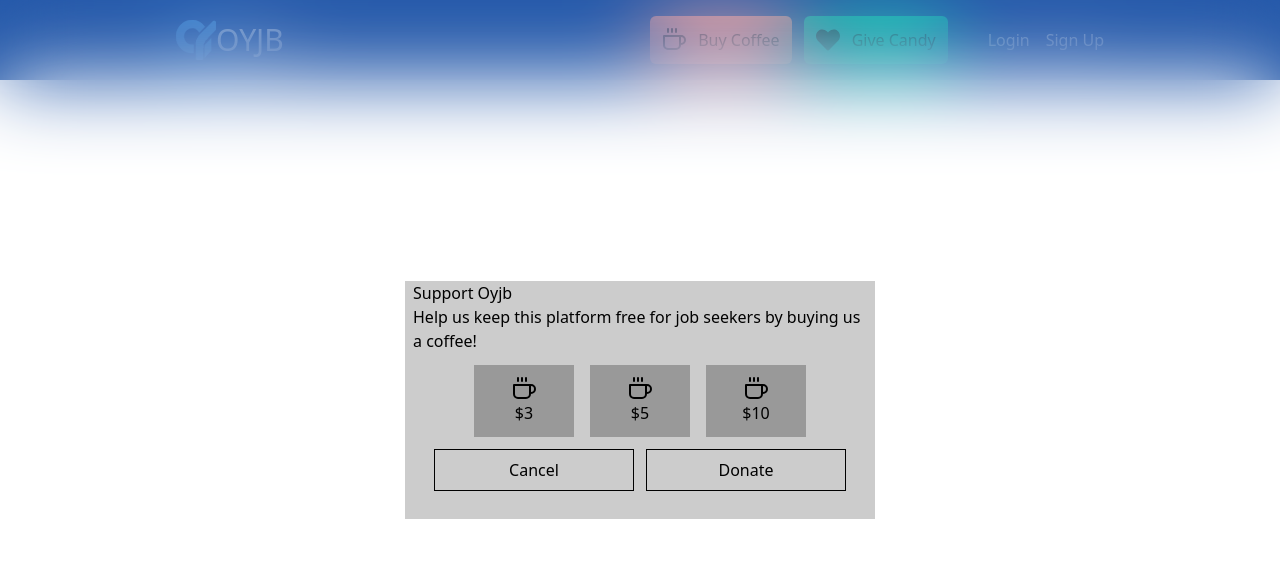
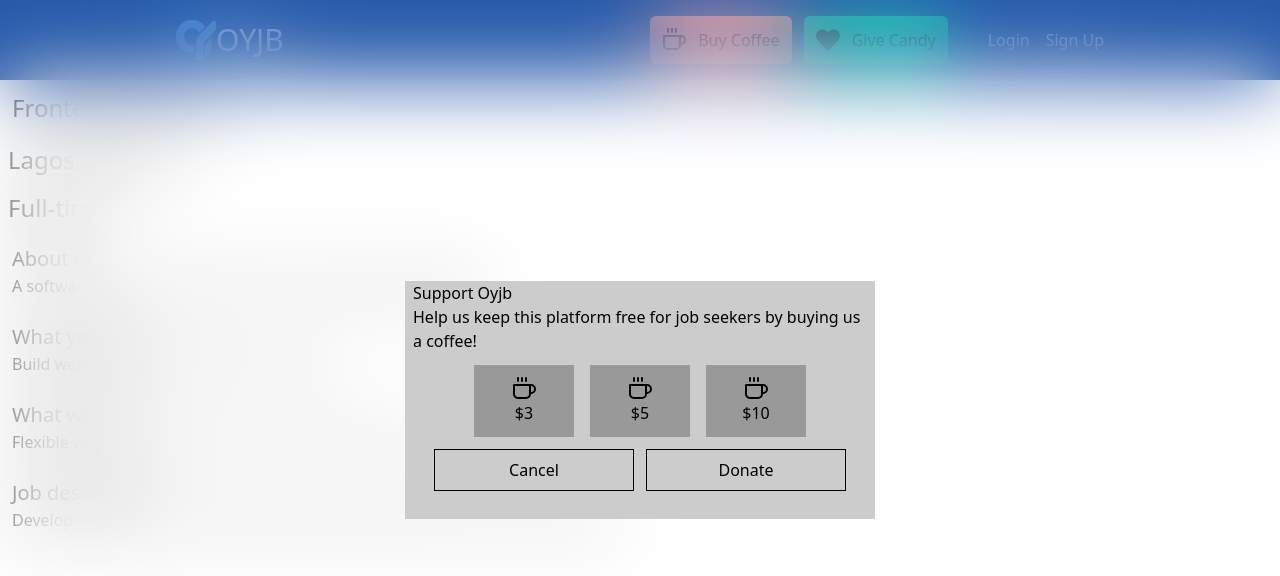
Before and after one commit to Ojay-stice/OYJB, a React (Vite) app: page /jobs/1 in a window 1280 px wide. Both pictures are taken after a click on the button "Buy Coffee". Shown: the top 576 px of the page. Built offline with nearby package versions, Linux system fonts and the light colour scheme; data requests are answered from the project's data file.

Commit message:
updated BuyCoffee, Hero, Jobcard, and jobDetails component

```diff
--- a/src/components/BuyCoffeeModal.jsx
+++ b/src/components/BuyCoffeeModal.jsx
@@ -4,7 +4,7 @@ import { FiCoffee } from "react-icons/fi";
 const BuyCoffeeModal = ({handleShowModal}) => {
     const coffeePrice = [3, 5, 10]
   return (
-    <div className='w-full h-screen backdrop-blur-2xl bg-white/10 absolute top-0 left-0 flex flex-col justify-center items-center'>
+    <div className='w-full h-screen backdrop-blur-2xl bg-white/10 fixed top-0 left-0 flex flex-col justify-center items-center'>
 
 
         <div className='w-[470px] h-[238px] bg-[#CCCCCC] px-2'>
--- a/src/components/Hero.jsx
+++ b/src/components/Hero.jsx
@@ -9,7 +9,7 @@ import JobCard from "./JobCard";
 
 
 const Hero = () => {
-  const jobs = [
+  const [jobs, setJobs] = useState([
     {
       id: 1,
       title: "Frontend Developer",
@@ -132,7 +132,7 @@ const Hero = () => {
       remote: true,
       postedAt: "2024-12-29",
     },
-  ];
+  ])
 
   const toggleJobsData = [
     {
@@ -152,15 +152,17 @@ const Hero = () => {
       title: "Internship",
     },
   ];
-
-  const jobsCount = {
+    const [filteredJobs, setfilteredJobs] = useState([])
+     const [jobCount, setJobCount] = useState({
     "All Jobs": jobs.length,
     Skilled: jobs.filter((item) => item.type === "Skilled").length,
     Unskilled: jobs.filter((item) => item.type === "Unskilled").length,
     Internship: jobs.filter((item) => item.type === "Internship").length,
-  };
+  })
 
-  // const [jobCount, setJobCount] = useState(0)
+
+
+
   const [toggleJobs, setToggleJobs] = useState(0);
   const handleToggle = (index) => {
     setToggleJobs(toggleJobs === index ? null : index);
@@ -168,13 +170,29 @@ const Hero = () => {
   };
   const selectedCategory = toggleJobsData[toggleJobs]?.title;
 
-  const filteredJobs =
+
+  useEffect(() => {
+  const filtered =
     selectedCategory === "All Jobs"
       ? jobs
-      : jobs.filter((job) => job.type === selectedCategory);
+      : jobs.filter(job => job.type === selectedCategory);
 
-  //  const jobCount = jobs.filter(job => job.type === selectedCategory).length
-  //  console.log(jobCount)
+  setfilteredJobs(filtered);
+
+}, [selectedCategory, jobs]);
+
+
+  const [searchValue, setSearchValue] = useState("")
+
+
+  // console.log(searchValue)
+  const handleSearch = (e)=>{
+    e.preventDefault()
+  const  filteredSearch = jobs.filter(item=>item.title.trim().toLowerCase().includes(searchValue.trim().toLowerCase()))
+      setfilteredJobs(filteredSearch)
+      setJobCount(filteredSearch.length)
+    console.log(filteredSearch)
+  }
 
   return (
     <>
@@ -191,19 +209,20 @@ const Hero = () => {
         </div>
 
         <form
+        onSubmit={handleSearch}
           action=""
           className=" border border-[#D0D5DD] lg:border-[#1c232c] lg:w-[600px] container mx-auto rounded-md "
         >
           <div className="flex justify-between items-center  py-3 px-4">
             <div className="flex items-center gap-4">
               <CiSearch size={26} />
-              <input
+              <input onChange={(e)=>setSearchValue(e.target.value)}
                 className="lg:w-[268px]  outline-none "
                 type="search"
                 placeholder="Search Jobs, Companies,location..."
               />
             </div>
-            <button className="px-3 py-2 rounded-md bg-[#0D47A1]">
+            <button type="submit" className="px-3 py-2 rounded-md bg-[#0D47A1]">
               Search
             </button>
           </div>
@@ -220,7 +239,7 @@ const Hero = () => {
             toggleJobs={toggleJobs}
             icon={item.icon}
             title={item.title}
-            jobCount={jobsCount[item.title]}
+            jobCount={jobCount[item.title]}
             index={index}
             className={
               "lg:w-[200px] w-[83.5px] p-3 flex flex-col items-center border border-[#D0D5DD] lg:border-[#1c232c] text-center rounded-xl"
@@ -229,10 +248,15 @@ const Hero = () => {
         ))}
       </section>
 
+
+
       <div className="px-4">
         {filteredJobs.map((job, index) => (
          <JobCard key={index} job={job} />
         ))}
+
+
+
       </div>
     </>
   );
--- a/src/pages/jobDetailedPage.jsx
+++ b/src/pages/jobDetailedPage.jsx
@@ -54,27 +54,27 @@ function JobDetailedPage() {
   return (
     <>
      <section>
-        <h2 className='text-white p-3 text-2xl'>{job.title}</h2>
+        <h2 className='text-black p-3 text-2xl'>{job.title}</h2>
 
-        <p className='text-white text-2xl p-2'>{job.location}</p>
-        <p className='text-white text-2xl p-2'>{job.employment_type}</p>
+        <p className='text-black text-2xl p-2'>{job.location}</p>
+        <p className='text-black text-2xl p-2'>{job.employment_type}</p>
 
-        <div className='text-white p-3'>
+        <div className='text-black p-3'>
             <h3 className='text-[20px]'>About us</h3>
             <p>{job.company_about}</p>
         </div>
 
-        <div className='text-white p-3'>
+        <div className='text-black p-3'>
             <h3 className='text-[20px]'>What you'll do</h3>
             <p>{job.what_they_do}</p>
         </div>
 
-        <div className='text-white p-3'>
+        <div className='text-black p-3'>
             <h3 className='text-[20px]'>What we offer</h3>
             <p>{job.offers}</p>
         </div>
 
-        <div className='text-white p-3'>
+        <div className='text-black p-3'>
             <h3 className='text-[20px]'>Job description</h3>
             <p>{job.description}</p>
         </div>
```
